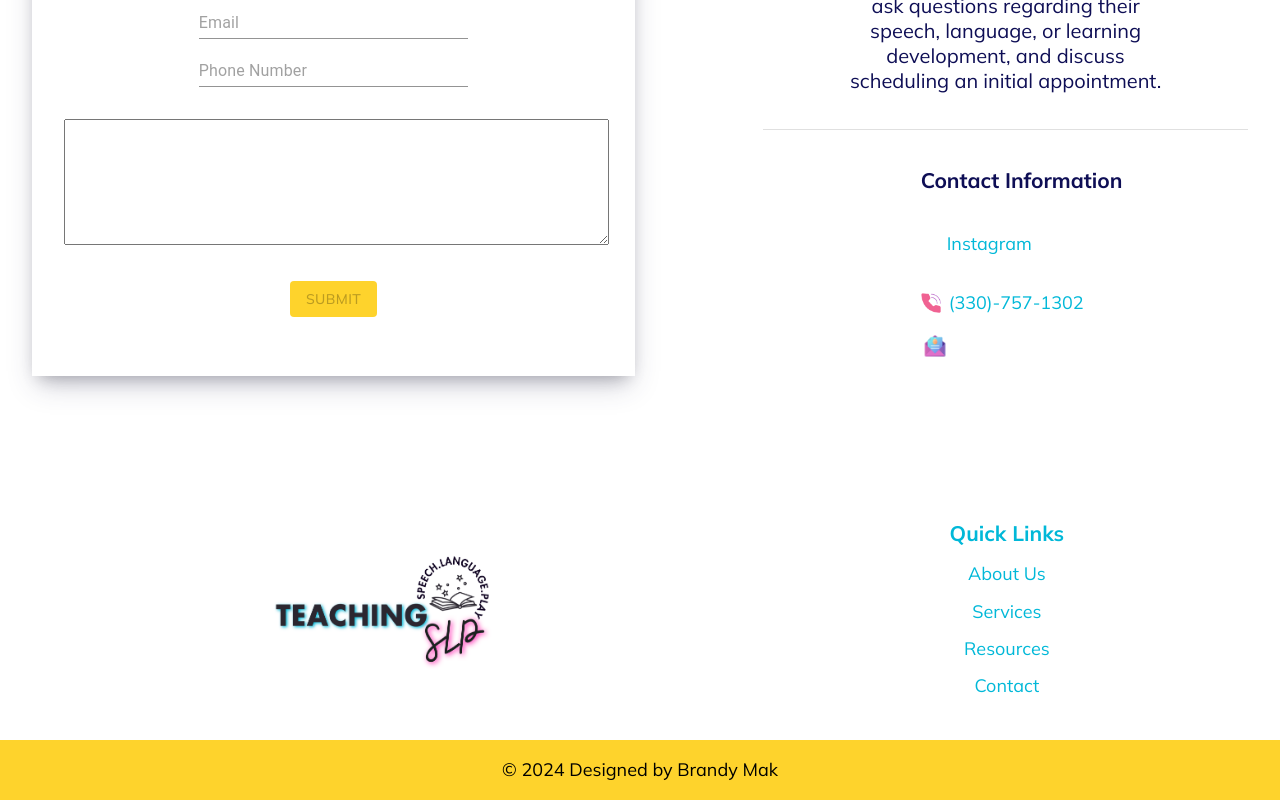
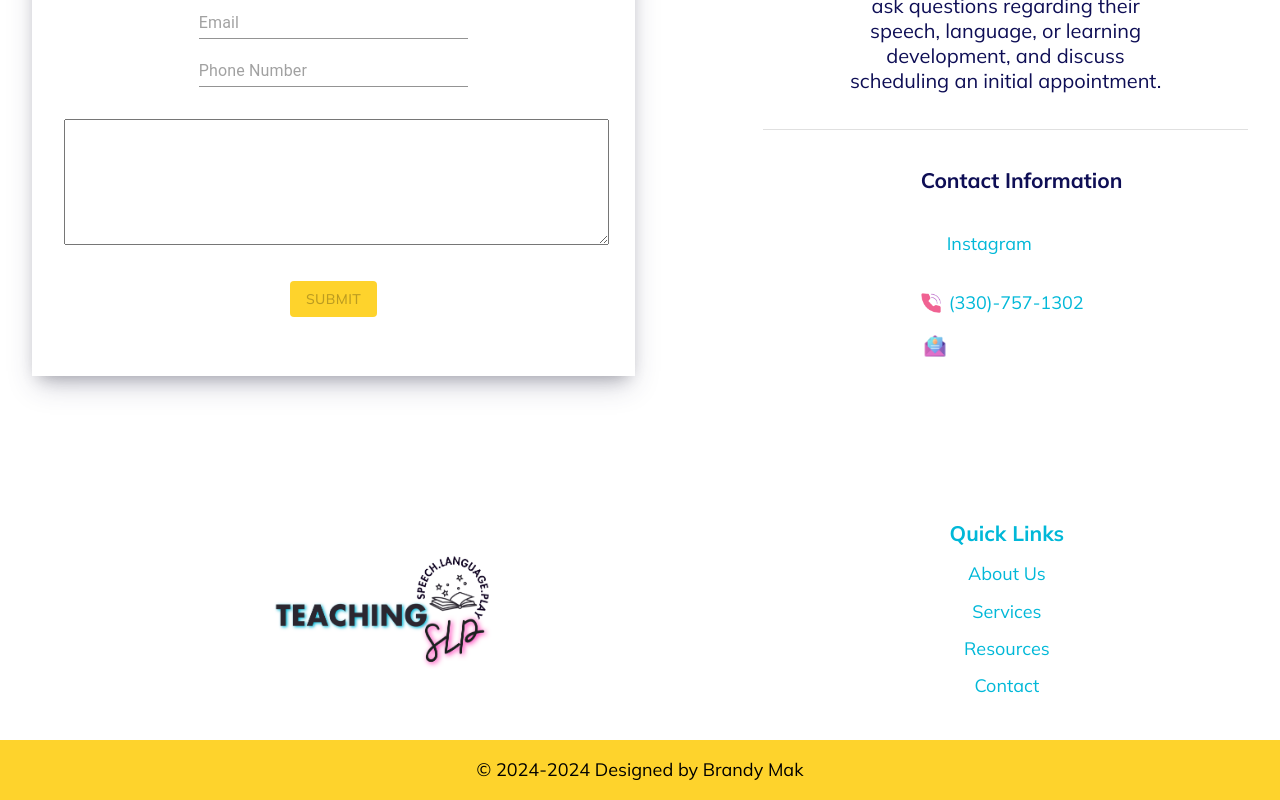
Before and after one commit to beemak789/TS_Website, a React (Create React App) app: page / in a window 1280 px wide. Shown: the part 3445-4245 px from the top of the page. Built offline with nearby package versions, Linux system fonts and the light colour scheme; some icons are missing.

Commit message:
add dynamic year changes

```diff
--- a/src/component/DesignedByContainer.js
+++ b/src/component/DesignedByContainer.js
@@ -2,9 +2,10 @@ import React from 'react';
 import styled from 'styled-components';
 
 const DesignedByContainer = () => {
+  const currentYear = new Date().getFullYear();
   return (
     <TextContainer>
-      <p>&copy; 2024 Designed by Brandy Mak</p>
+      <p>&copy; 2024-{currentYear} Designed by Brandy Mak</p>
     </TextContainer>
   );
 };
```
